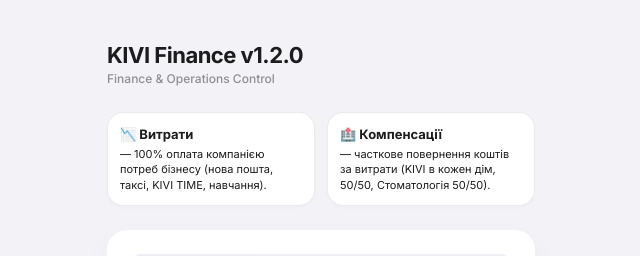
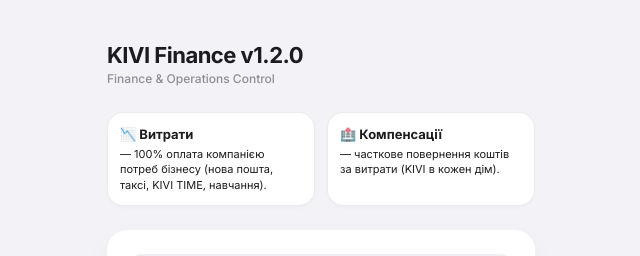
Before and after one commit to ABasist/kivifinance, a React (Vite) app: page / in a window 1280 px wide. Shown: the top 256 px of the page, without its empty margins (319-959 px from the left). Built offline with nearby package versions, Linux system fonts and the light colour scheme.

Commit message:
chore: keep only 'KIVI в кожен дім' compensation program

```diff
--- a/src/App.jsx
+++ b/src/App.jsx
@@ -83,7 +83,7 @@
           <strong>📉 Витрати</strong> — 100% оплата компанією потреб бізнесу (нова пошта, таксі, KIVI TIME, навчання).
         </div>
         <div className="info-item">
-          <strong>🏥 Компенсації</strong> — часткове повернення коштів за витрати (KIVI в кожен дім, 50/50, Стоматологія 50/50).
+          <strong>🏥 Компенсації</strong> — часткове повернення коштів за витрати (KIVI в кожен дім).
         </div>
       </div>
 
--- a/src/constants.js
+++ b/src/constants.js
@@ -23,8 +23,5 @@
 ];
 
 export const COMPENSATION_PROGRAMS = [
-  { name: 'KIVI в кожен дім', rate: 0.5 },
-  { name: '50/50', rate: 0.5 },
-  { name: 'Стоматологія 50/50', rate: 0.5 },
-  { name: 'Інше (Своя форма)', rate: 0.5 }
+  { name: 'KIVI в кожен дім', rate: 0.5 }
 ];
```
